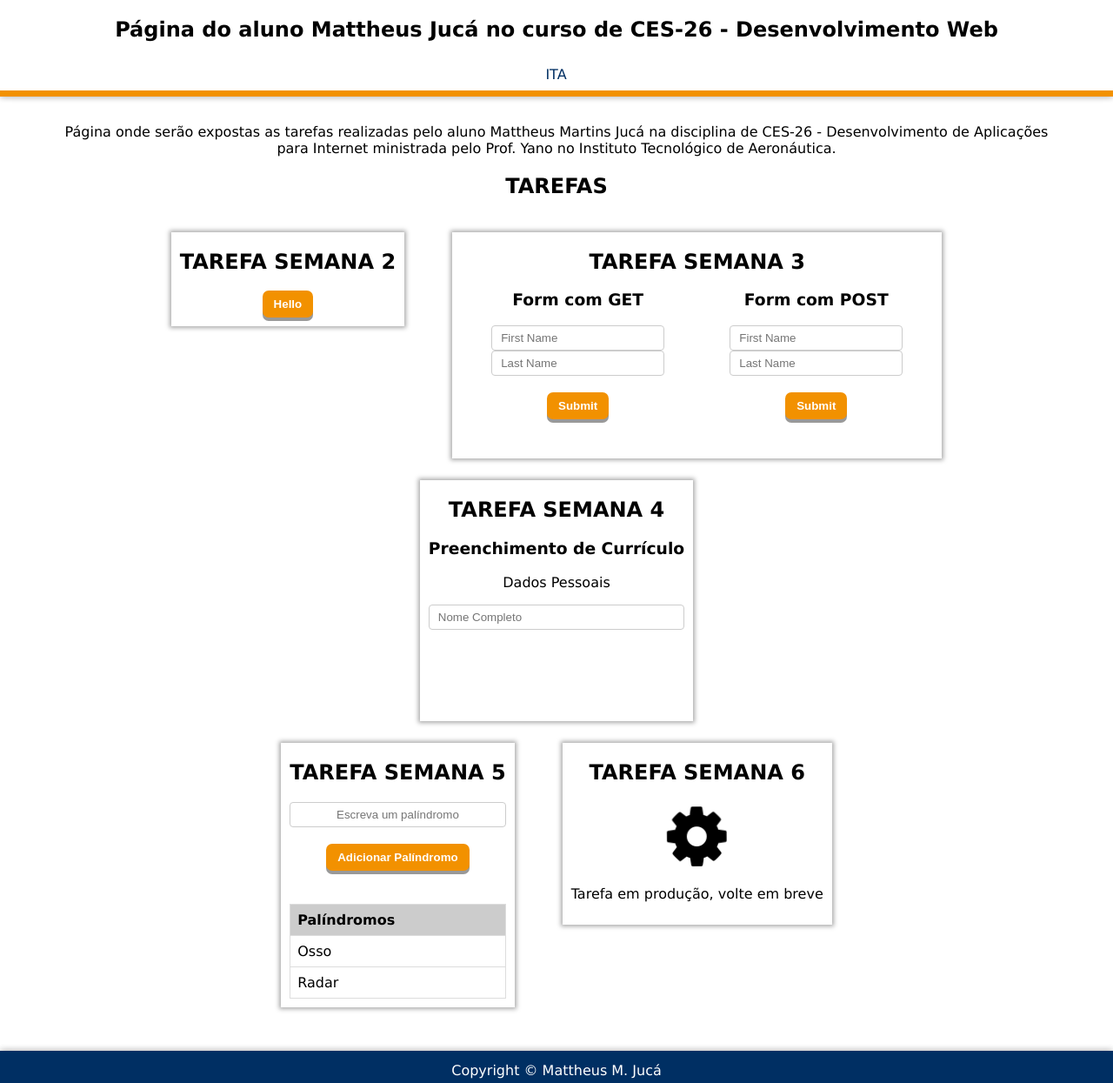
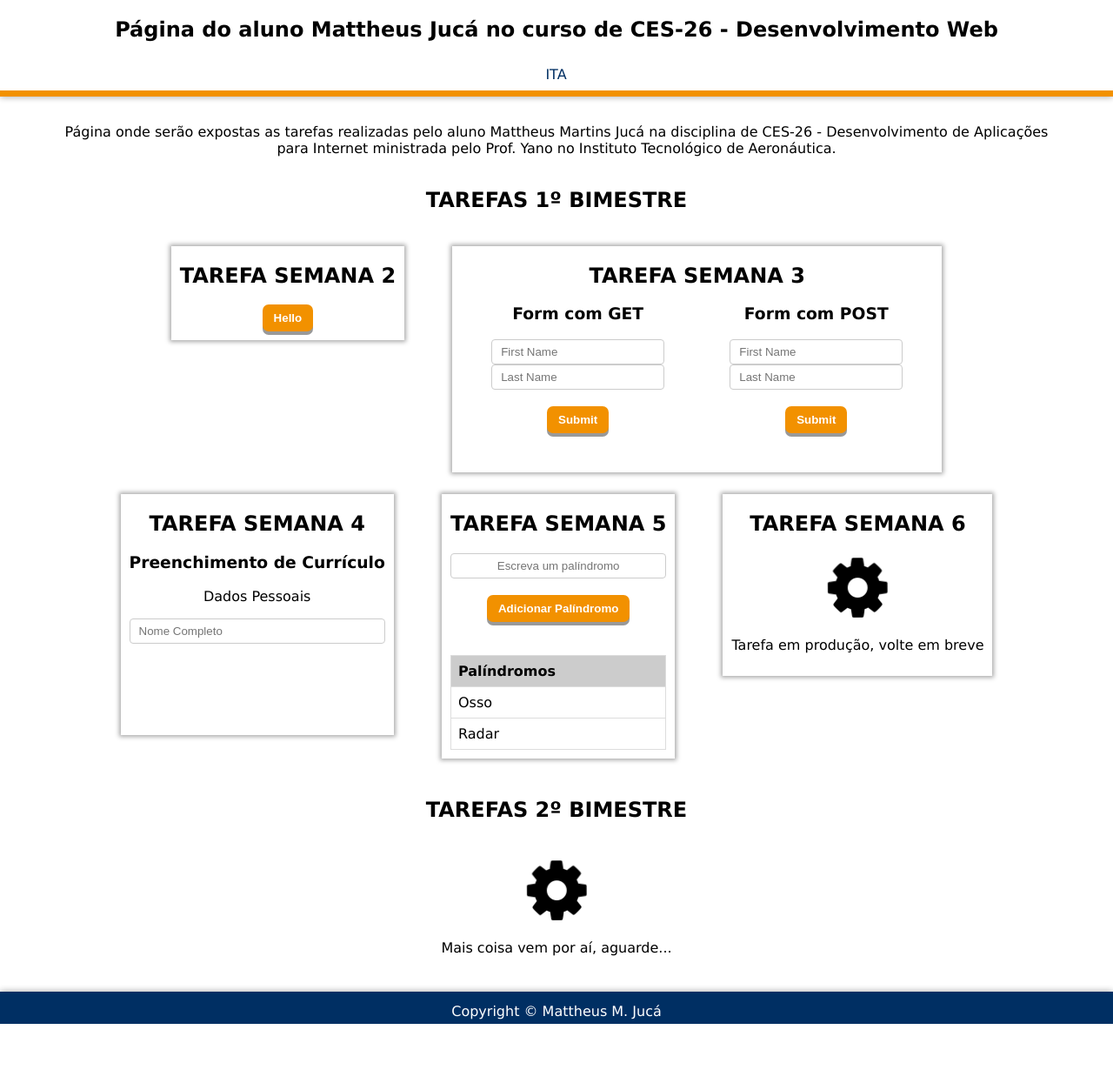
Before and after one commit to dextert17/ces26-tasks, a plain HTML site: page index.html in a window 1280 px wide. Shown: the whole page at 87% size. After the commit the page ends 1177 px from the top, so only its background shows below. Drawn offline with Linux system fonts and the light colour scheme.

Commit message:
Alterações de Layout

```diff
--- a/index.html
+++ b/index.html
@@ -38,14 +38,15 @@
 			</div>
 		</nav>
 
-		<article>
+		<section>
 			<div class="center_box">
   			<p>Página onde serão expostas as tarefas realizadas pelo aluno Mattheus Martins Jucá na disciplina de CES-26 - Desenvolvimento de Aplicações para Internet ministrada pelo Prof. Yano no Instituto Tecnológico de Aeronáutica.</p>
   		</div>
+		</section>
 
-			<div>
+		<article>
 			<div class="center_box">
-					<h1>TAREFAS</h1>
+				<h1>TAREFAS 1º BIMESTRE</h1>
 				<br/>
 				<div class="col_info">
 					<h1>TAREFA SEMANA 2</h1>
@@ -115,7 +116,6 @@
 						<button type="button" id="new_form">Cadastrar Novo</button>
 					</div>
 				</div>
-				</div>
 				<div class="col_info" ng-app>
 					<h1>TAREFA SEMANA 5</h1>
         	<div ng-controller="PalindromoController">
@@ -146,7 +146,13 @@
 					<p>Tarefa em produção, volte em breve</p>
 				</div>
 			</div>
-
+			<div class="center_box">
+				<h1>TAREFAS 2º BIMESTRE</h1>
+				<br/>
+				<i class="fa fa-cog fa-spin fa-5x fa-fw"></i>
+				<span class="sr-only">Loading...</span>
+				<p>Mais coisa vem por aí, aguarde...</p>
+			</div>
 		</article>
 
 		<footer>
--- a/stylesheets/Layout.scss
+++ b/stylesheets/Layout.scss
@@ -78,13 +78,14 @@ body {
 		float: left;
 		overflow: auto;
 		margin: 0;
-		box-shadow: 0 0 8px 0 rgba(0, 0, 0, 0.2), 0 0 8px 0 rgba(0, 0, 0, 0.19);
+		padding-top: 15px;
 	}
 
 	article {
 		@extend .all_display;
-		@extend .corpo;
 
+		overflow: auto;
+		padding: 0 0 25px 0;
 		float: left;
 	}
 
@@ -218,11 +219,6 @@ body {
 
 	/* classes e IDs de div */
 
-	.corpo {
-		overflow: auto;
-		padding: 15px 0 25px 0;
-	}
-
 	.center_box {
 		margin: $margin-site-mobile;
 		padding: 0;
```
Also changed, not shown: stylesheets/Layout.css, 1 other file. Lines whose indentation alone changed are shown as unchanged.
